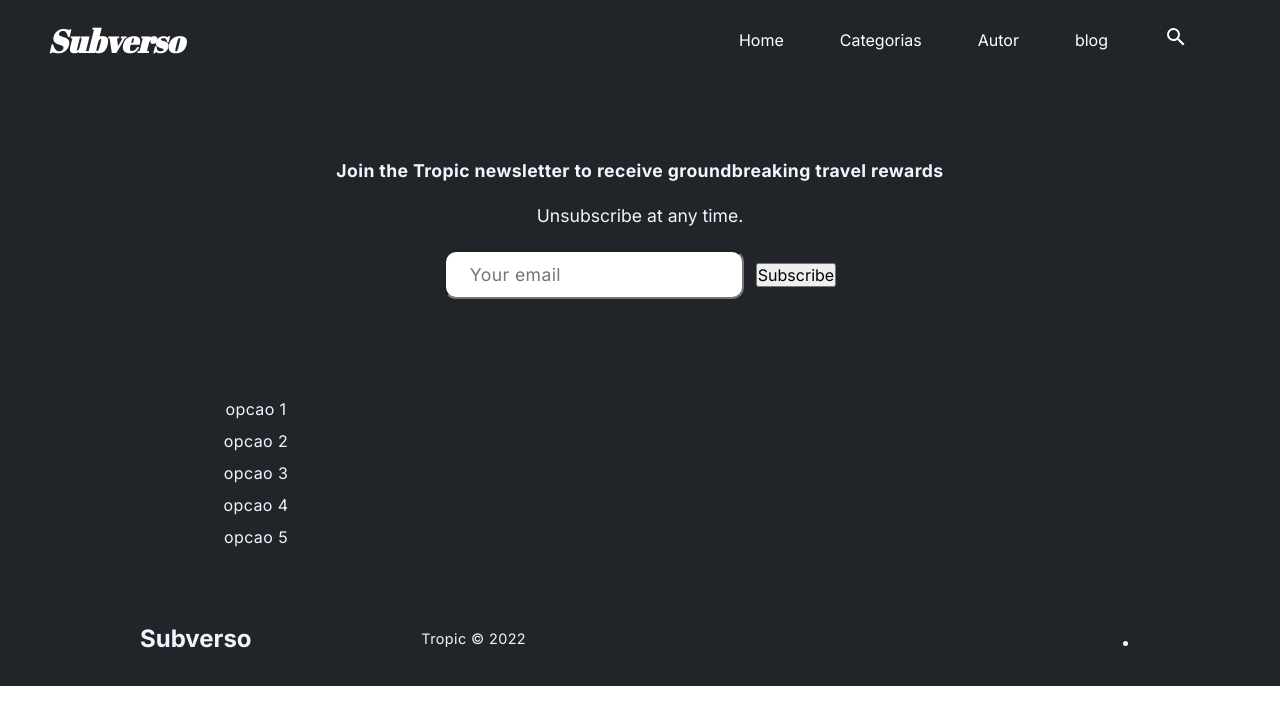
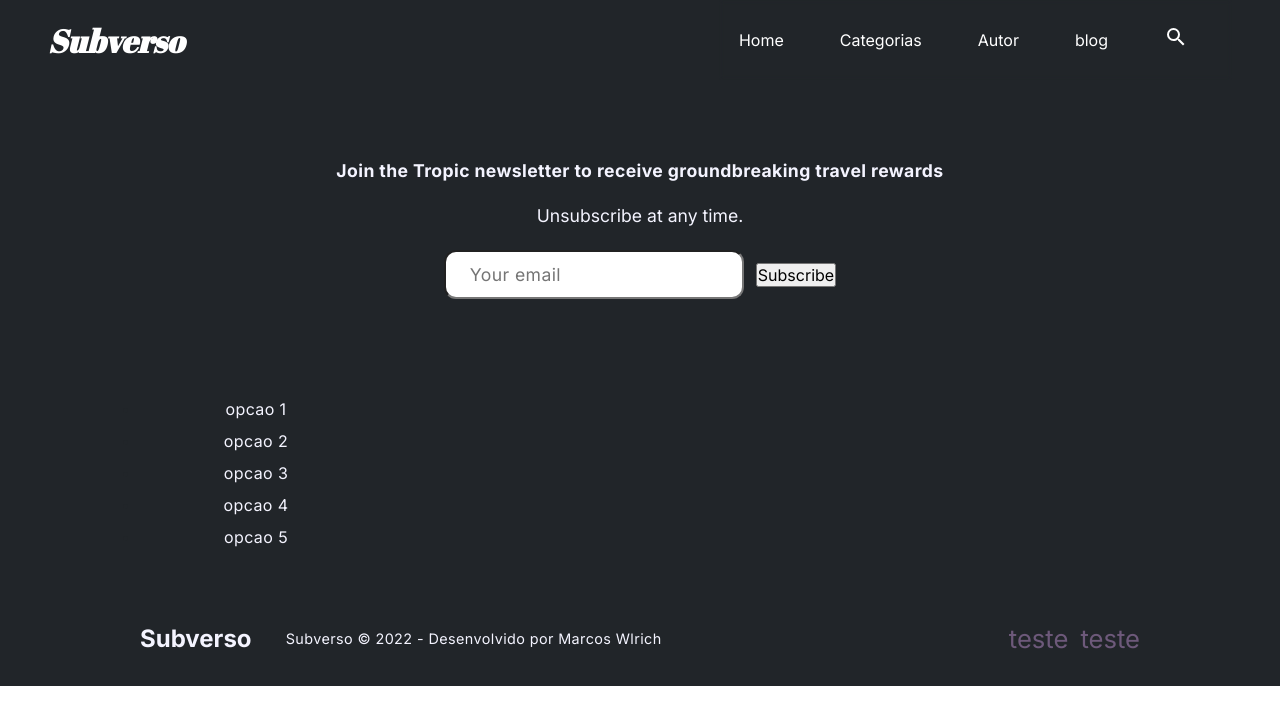
Before and after one commit to marcoswlrich/blog_subverso, a Next.js app: page / in a window 1280 px wide. Shown: the top 724 px of the page. Built offline with nearby package versions, Linux system fonts and the light colour scheme; a web font is replaced by a local one.

Commit message:
Ajustes css Footer

```diff
--- a/src/components/Footer/index.tsx
+++ b/src/components/Footer/index.tsx
@@ -41,10 +41,11 @@ export function Footer() {
         <div className={styles.footer__base}>
           <h2>Subverso</h2>
           <span className={styles.footer__base__year}>
-        Tropic&nbsp;&copy;&nbsp;{new Date().getFullYear()}
+          Subverso&nbsp;&copy;&nbsp;{new Date().getFullYear()} - Desenvolvido por Marcos Wlrich
           </span>
           <ul className={styles.footer__base__socials}>
-          <li><a href=""></a></li>
+            <li><a className={styles.sociais} href="">teste</a></li>
+            <li><a href="">teste</a></li>
           </ul>
         </div>
 
--- a/src/components/Footer/styles.module.scss
+++ b/src/components/Footer/styles.module.scss
@@ -138,6 +138,7 @@
       display: flex;
       justify-content: flex-end;
       li {
+        list-style-type: none;
         &:not(:last-child) {
           margin-right: 24px;
           @include breakpoint(md) {
@@ -146,9 +147,10 @@
         }
         a {
           font-size: 1.6rem;
-          color: $bg;
+          color: $primary;
           text-decoration: none;
         }
+
       }
     }
   }
```
Lines whose indentation alone changed are shown as unchanged.
